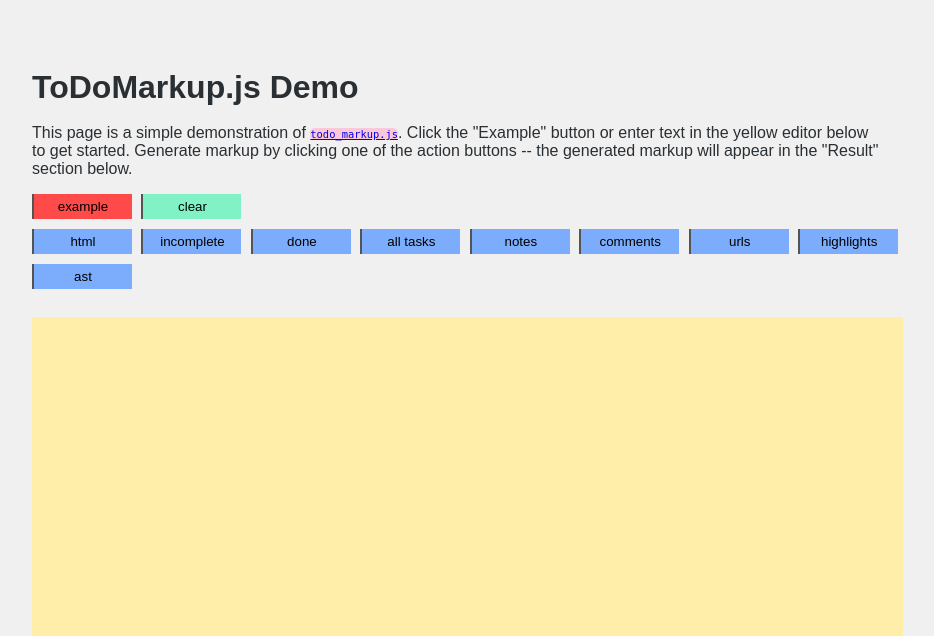
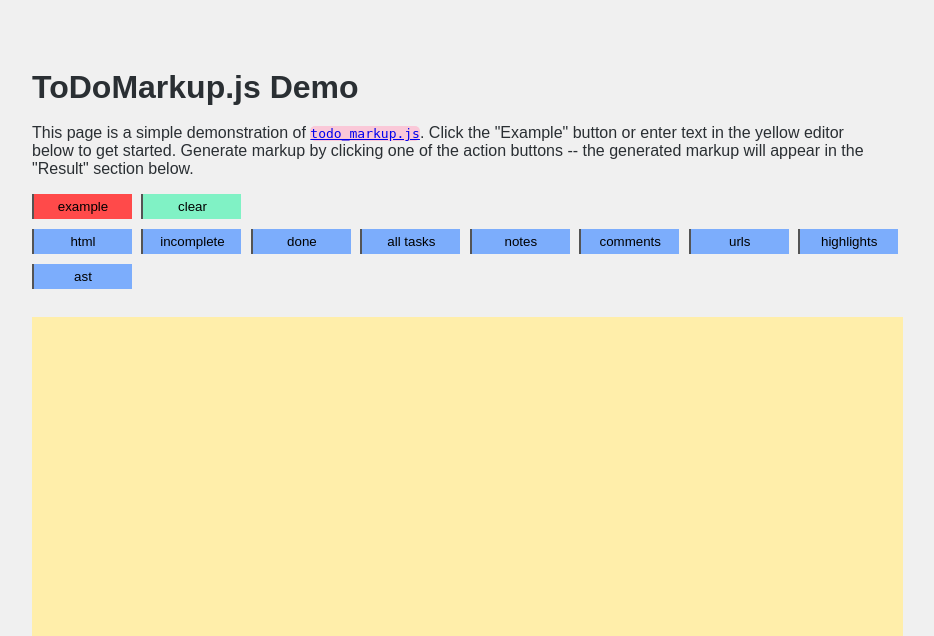
Before and after one commit to unforswearing/unforswearing.github.io, a PHP site: page /todo_markup/index.html in a window 1280 px wide. Shown: the top 636 px of the page, without its empty margins (96-1030 px from the left). Run offline with PHP 8.4, Linux system fonts and the light colour scheme.

Commit message:
weird that i decided to make these fonts so small?

```diff
--- a/todo_markup/style.css
+++ b/todo_markup/style.css
@@ -42,7 +42,6 @@
 }
 
 code {
-  font-size: 0.8em;
   background-color: #fac8d8;
   border-radius: 5px;
 }
```
